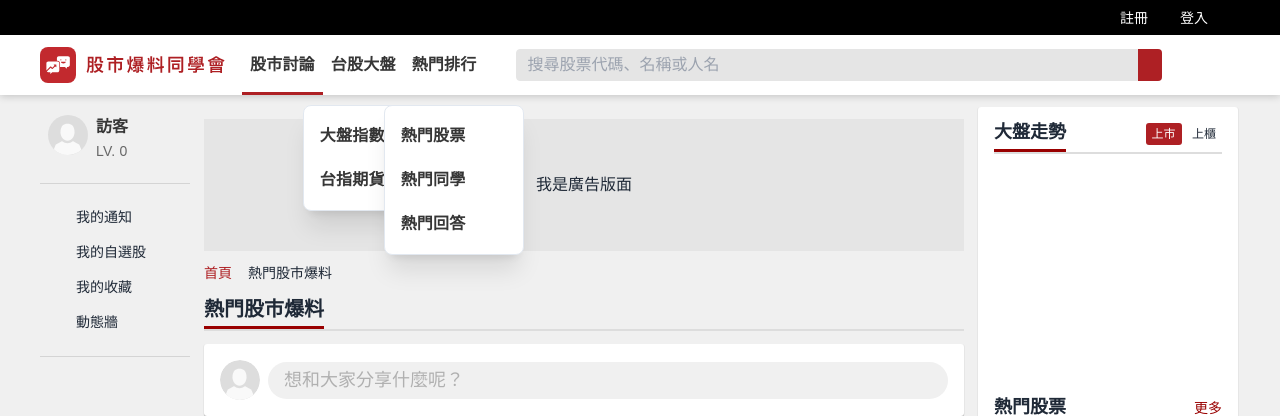
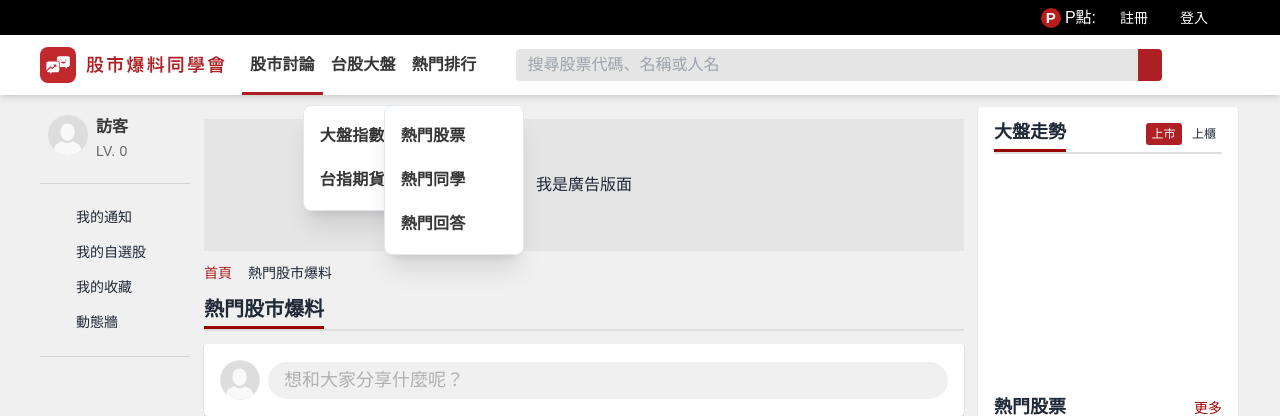
Before and after one commit to astrocamp/17th-BBForum, a Django app: page / in a window 1280 px wide. Shown: the top 416 px of the page. Run offline with Django 5.2, Linux system fonts and the light colour scheme; style sheets or scripts are compiled from the project's sources.

Commit message:
style: 會員點數首頁的畫面

```diff
--- a/pages/urls.py
+++ b/pages/urls.py
@@ -12,4 +12,5 @@ urlpatterns = [
     path("market_index/", views.market_index, name="market_index"),
     path("taiwan_index/", views.taiwan_index, name="taiwan_index"),
     path("member_profile/", views.member_profile, name="member_profile"),
+    path("member_points/", views.member_points, name="member_points"),
 ]
--- a/pages/views.py
+++ b/pages/views.py
@@ -1,3 +1,5 @@
+from django.contrib.auth.decorators import login_required
+from django.core.exceptions import ObjectDoesNotExist
 from django.shortcuts import render
 
 
@@ -28,3 +30,13 @@ def taiwan_index(req):
 
 def member_profile(req):
     return render(req, "pages/nav_page/member_profile.html")
+
+
+@login_required
+def member_points(request):
+    try:
+        points = request.user.userprofile.points
+    except ObjectDoesNotExist:
+        points = 0  # 或者其他默认值
+
+    return render(request, "nav_page/member_points.html", {"points": points})
--- a/requirements.txt
+++ b/requirements.txt
@@ -194,12 +194,6 @@ cryptography==43.0.0 ; python_version >= "3.12" and python_version < "4.0" \
 defusedxml==0.7.1 ; python_version >= "3.12" and python_version < "4.0" \
     --hash=sha256:1bb3032db185915b62d7c6209c5a8792be6a32ab2fedacc84e01b52c51aa3e69 \
     --hash=sha256:a352e7e428770286cc899e2542b6cdaedb2b4953ff269a210103ec58f6198a61
-django-anymail[mailgun]==11.1 ; python_version >= "3.12" and python_version < "4.0" \
-    --hash=sha256:ec373c0a2d79f5e6a3ecda819c8087af0b0e114e4ec1d8576dea4c786f9b2a59 \
-    --hash=sha256:f1a5b2de713f46fbdf311f875a9546511e4aa9bfa1c3f8350d21b43e75579acc
-django-environ==0.11.2 ; python_version >= "3.12" and python_version < "4" \
-    --hash=sha256:0ff95ab4344bfeff693836aa978e6840abef2e2f1145adff7735892711590c05 \
-    --hash=sha256:f32a87aa0899894c27d4e1776fa6b477e8164ed7f6b3e410a62a6d72caaf64be
 django==5.1 ; python_version >= "3.12" and python_version < "4.0" \
     --hash=sha256:848a5980e8efb76eea70872fb0e4bc5e371619c70fffbe48e3e1b50b2c09455d \
     --hash=sha256:d3b811bf5371a26def053d7ee42a9df1267ef7622323fe70a601936725aa4557
--- a/src/scripts/fontawesome.js
+++ b/src/scripts/fontawesome.js
@@ -1,6 +1,6 @@
 import { library, dom } from "@fortawesome/fontawesome-svg-core"
-import { faBookmark as fasBookmark, faMagnifyingGlass, faBell, faCirclePlus, faBookmark, faMessage, faPlus, faAngleRight, faSortDown, faEllipsis, faShare, faXmark} from "@fortawesome/free-solid-svg-icons"
+import { faBookmark as fasBookmark, faMagnifyingGlass, faBell, faCirclePlus, faBookmark, faMessage, faPlus, faAngleRight, faSortDown, faEllipsis, faShare, faXmark, faP, faCircle} from "@fortawesome/free-solid-svg-icons"
 import { faBookmark as farBookmark, faComment, faThumbsUp } from "@fortawesome/free-regular-svg-icons"
 
-library.add(farBookmark, fasBookmark, faMagnifyingGlass, faBell, faCirclePlus, faBookmark, faMessage, faPlus, faAngleRight, faSortDown, faEllipsis, faShare, faComment, faThumbsUp, faXmark)
+library.add(farBookmark, fasBookmark, faMagnifyingGlass, faBell, faCirclePlus, faBookmark, faMessage, faPlus, faAngleRight, faSortDown, faEllipsis, faShare, faComment, faThumbsUp, faXmark, faP, faCircle)
 dom.i2svg()
--- a/src/styles/style.css
+++ b/src/styles/style.css
@@ -30,3 +30,11 @@
     @apply transition-all duration-500 ease-in-out;
     transition-property: width;
 }
+
+.circle-text {
+    @apply inline-block bg-red-700 text-white text-center rounded-full font-bold;
+    width: 20px;
+    height: 20px;
+    line-height: 20px;
+    font-size: 15px;
+}
--- a/templates/navigation/nav_bar.html
+++ b/templates/navigation/nav_bar.html
@@ -3,6 +3,12 @@
     <div class="absolute bg-gray-94 w-full h-[100px] z-0"></div>
     <nav class="relative bg-white shadow-nav-bar z-10">
         <div class="bg-black w-full h-[35px] flex items-center justify-end">
+            <div x-data="switch_page({{ user.is_authenticated|lower }})">
+                <div class="flex items-center justify-center">
+                    <span class="circle-text mr-1">P</span>
+                    <button @click.prevent="navigatePage('{% url 'pages:member_points' %}')" class="text-white mt-1 mb-1 cursor-pointer">P點:</button>
+                </div>
+            </div>
             <ul class="menu menu-horizontal relative group">
                 {% if user.is_authenticated %}
                     <li><a class="text-white">{{ request.user.username }}</a></li>
--- a/users/views.py
+++ b/users/views.py
@@ -48,8 +48,8 @@ def sign_out(req):
     if req.method == "POST":
         logout(req)
         messages.success(req, "登出成功")
-        return redirect("pages:index")  # 登出後重定向到登入頁面
-    return redirect("pages:index")  # 若不是 POST 請求，重定向到主頁或其他頁面
+        return redirect("pages:index")
+    return redirect("pages:index")
 
 
 def auth_denied(req):
```
Lines whose indentation alone changed are shown as unchanged.
